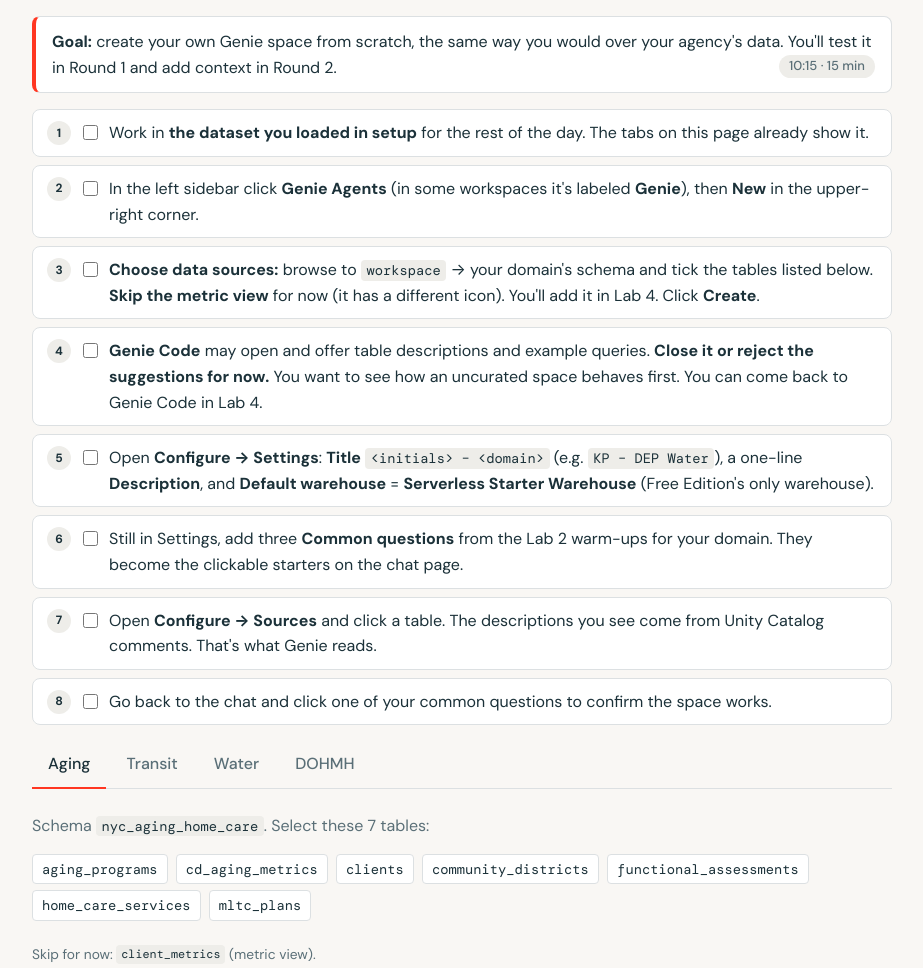
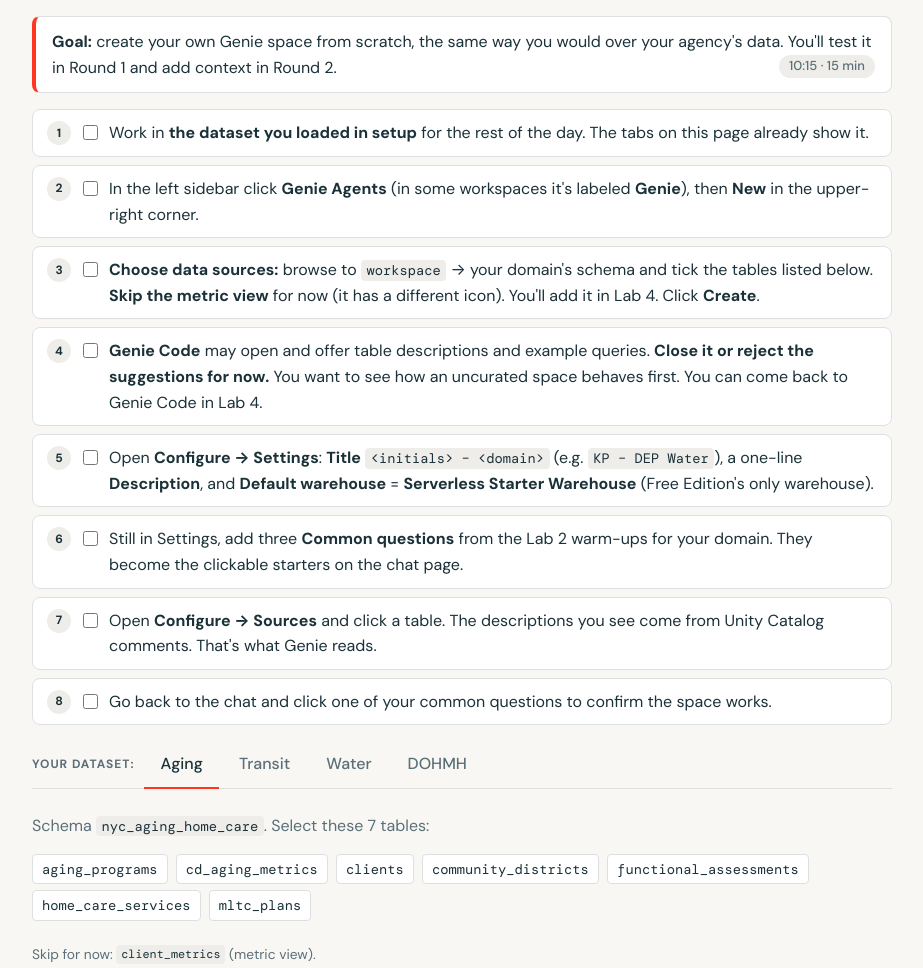
Before and after one commit to workshopsdbx/genie, a plain HTML site: page site/index.html in a window 1280 px wide. Shown: the part 4764-5732 px from the top of the page, without its empty margins (284-1207 px from the left). Drawn offline with nearby package versions, Linux system fonts and the light colour scheme.

Commit message:
Make per-dataset tabs obvious in Round 2
Label every dataset tab bar, name the dataset in each answer-key block, and
point Round 2 step 1 at the attendee's dataset tab.

Co-authored-by: Isaac <no-reply@databricks.com>

```diff
--- a/site/app.js
+++ b/site/app.js
@@ -63,12 +63,15 @@
       const h = document.createElement("p"); h.className = "phase";
       h.innerHTML = `<span>${esc(label)}</span> ${esc(note)}`; panel.appendChild(h);
     };
+    const banner = document.createElement("p"); banner.className = "panel-banner";
+    banner.innerHTML = `Showing the answer key for <strong>${esc(d.title)}</strong>. Pick a different dataset in the tabs above.`;
+    panel.appendChild(banner);
     phase("Core · Hands-on lab", "Do these two in the 10:15 lab.");
-    section("1 · Text instructions", "Paste into Configure → Text. Then cut anything your agency wouldn't say.");
+    section(`1 · Text instructions for ${d.title}`, "Paste into Configure → Text. Then cut anything your agency wouldn't say.");
     panel.appendChild(codeBlock(d.instructions));
 
     const t = d.trusted;
-    section("2 · Trusted asset (parameterized query)", "Configure → Examples → Add. Use the question as the title and paste the SQL. Each :name becomes a parameter. Click the gear next to it to set its Data type. When Genie answers with this query, the answer is marked Trusted: reviewed, repeatable, and exact.");
+    section(`2 · Trusted asset for ${d.title}`, "Configure → Examples → Add. Use the question as the title and paste the SQL. Each :name becomes a parameter. Click the gear next to it to set its Data type. When Genie answers with this query, the answer is marked Trusted: reviewed, repeatable, and exact.");
     const ti = document.createElement("div"); ti.className = "curate-item";
     const tq = document.createElement("p"); tq.className = "q"; tq.textContent = t.question; ti.appendChild(tq);
     ti.appendChild(codeBlock(withCatalog(t.sql)));
@@ -145,6 +148,8 @@
 
   /* ---------- tabs ---------- */
   $$(".tabs").forEach((tabs) => {
+    const bar = $(".tab-buttons", tabs);
+    if (bar && !$(".tab-label", bar)) { const l = document.createElement("span"); l.className = "tab-label"; l.textContent = "Your dataset:"; bar.prepend(l); }
     const key = "tab:" + tabs.dataset.tabs;
     const activate = (id) => {
       $$(".tab-buttons button", tabs).forEach((b) => b.classList.toggle("active", b.dataset.tab === id));
--- a/site/index.html
+++ b/site/index.html
@@ -487,8 +487,8 @@
 
   <p class="phase"><span>Core · Hands-on lab</span> About 20 minutes.</p>
   <ol class="steps" data-group="lab4">
-    <li><label><input type="checkbox" data-id="l4a"> Paste the <strong>text instructions</strong> for your domain (tab 1 below) into <strong>Configure → Text</strong>. Edit them to sound like your agency.</label></li>
-    <li><label><input type="checkbox" data-id="l4t"> Add your domain's <strong>trusted asset</strong> (tab 2 below): <strong>Configure → Examples → Add</strong>, paste the SQL, and set each parameter's data type.</label></li>
+    <li><label><input type="checkbox" data-id="l4a"> Scroll down to <strong>your dataset's tab</strong> (Aging, Transit, Water or DOHMH). Each dataset has its own instructions. Copy block <strong>1 · Text instructions</strong> into <strong>Configure → Text</strong>, then edit it to sound like your agency.</label></li>
+    <li><label><input type="checkbox" data-id="l4t"> Add your dataset's <strong>trusted asset</strong> (block 2 in the same tab): <strong>Configure → Examples → Add</strong>, paste the SQL, and set each parameter's data type.</label></li>
     <li><label><input type="checkbox" data-id="l4e"> Start a <strong>new chat</strong> (old chats keep their context). Re-ask your Round 1 questions and fill in the scorecard. Then ask the trusted question for a different borough or year, and look for the <strong>Trusted</strong> label on the answer.</label></li>
   </ol>
   <h3>The curation toolbox, from lightest to heaviest</h3>
--- a/site/styles.css
+++ b/site/styles.css
@@ -298,3 +298,9 @@
 .qlist ol { margin: 0; padding-left: 1.2em; } .qlist ol.ids { list-style: none; padding-left: 0; }
 .qlist li { margin: 6px 0; font-size: .95em; }
 @media (max-width: 1000px) { .tab-panel[data-qlist].active { grid-template-columns: 1fr; } }
+
+/* make dataset tabs obvious */
+.tab-buttons { align-items: center; }
+.tab-label { font-size: 12px; font-weight: 700; text-transform: uppercase; letter-spacing: .08em; color: var(--slate); margin-right: 6px; }
+.panel-banner { margin: 14px 0 0; padding: 8px 12px; background: var(--oat-2); border-radius: 6px; font-size: .9em; color: var(--slate); }
+.panel-banner strong { color: var(--navy); }
```
